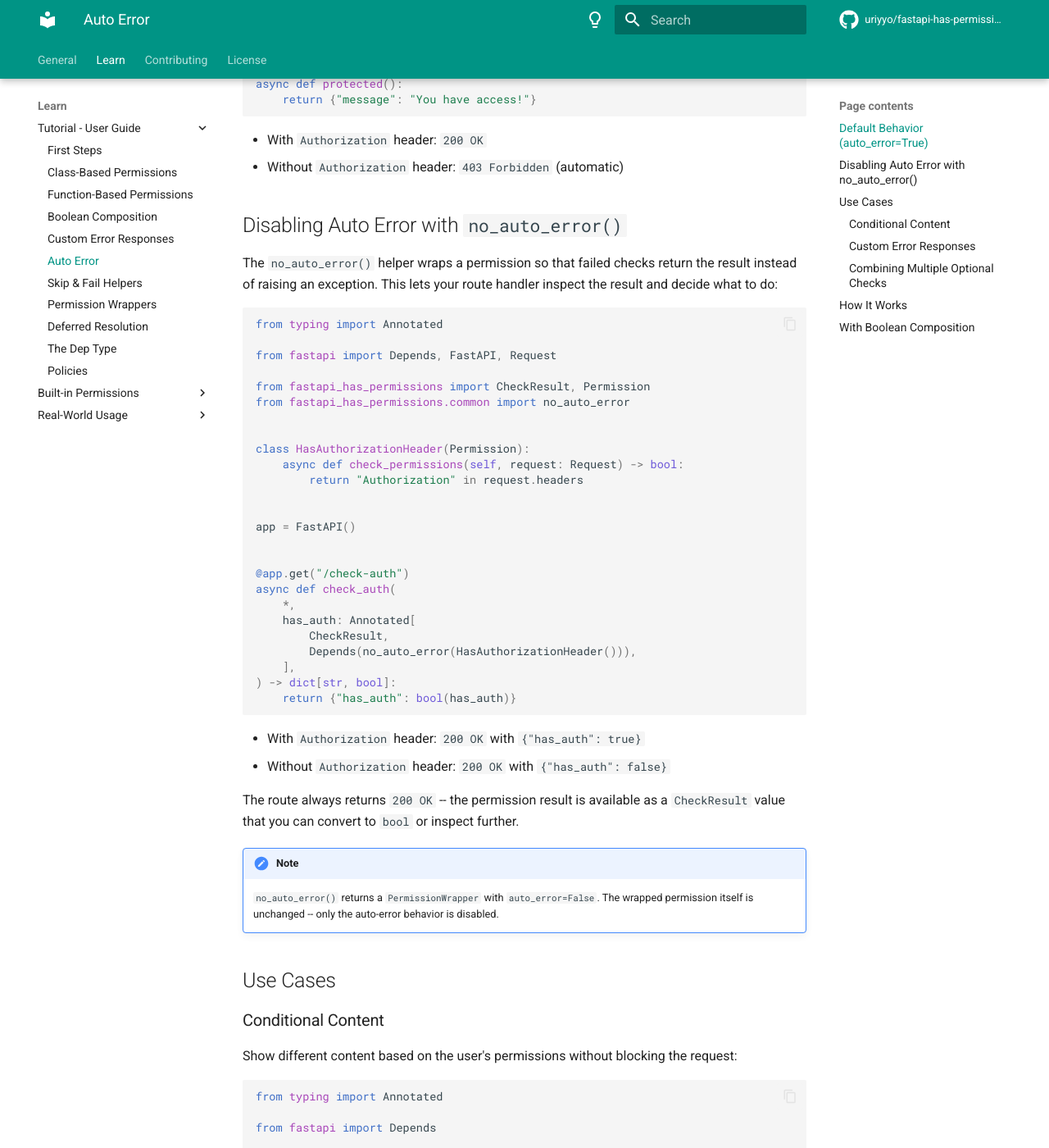
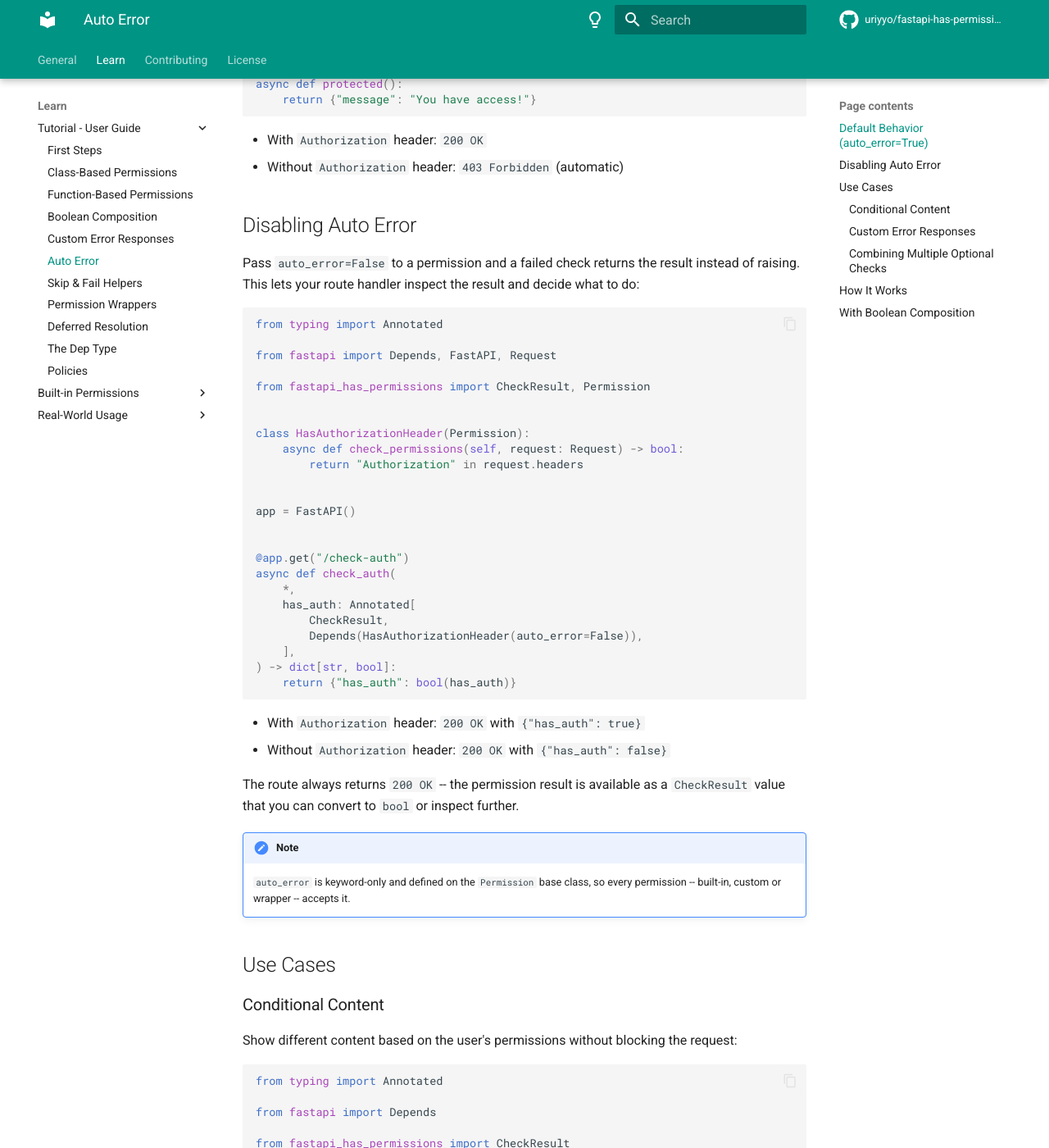
Before and after one commit to uriyyo/fastapi-has-permissions, an MkDocs documentation site: the page built from docs/learn/tutorial/auto_error.md, in a window 1280 px wide and 1400 px high, scrolled down 769 px. Shown: the whole window at 82% size. Built offline with MkDocs 1.6.1 and Material for MkDocs 9.7.7, drawn with Linux system fonts in a browser that asks for light colours; comment, search, counter and statistics services are not loaded; some of the changed text lies outside the part shown.

Commit message:
Remove the no_auto_error helper

````diff
--- a/docs/learn/tutorial/auto_error.md
+++ b/docs/learn/tutorial/auto_error.md
@@ -35,10 +35,10 @@ async def protected():
 - With `Authorization` header: `200 OK`
 - Without `Authorization` header: `403 Forbidden` (automatic)
 
-## Disabling Auto Error with `no_auto_error()`
+## Disabling Auto Error
 
-The `no_auto_error()` helper wraps a permission so that failed checks return the result instead of
-raising an exception. This lets your route handler inspect the result and decide what to do:
+Pass `auto_error=False` to a permission and a failed check returns the result instead of raising.
+This lets your route handler inspect the result and decide what to do:
 
 ```python
 from typing import Annotated
@@ -46,7 +46,6 @@ from typing import Annotated
 from fastapi import Depends, FastAPI, Request
 
 from fastapi_has_permissions import CheckResult, Permission
-from fastapi_has_permissions.common import no_auto_error
 
 
 class HasAuthorizationHeader(Permission):
@@ -62,7 +61,7 @@ async def check_auth(
     *,
     has_auth: Annotated[
         CheckResult,
-        Depends(no_auto_error(HasAuthorizationHeader())),
+        Depends(HasAuthorizationHeader(auto_error=False)),
     ],
 ) -> dict[str, bool]:
     return {"has_auth": bool(has_auth)}
@@ -76,8 +75,8 @@ that you can convert to `bool` or inspect further.
 
 !!! note
 
-    `no_auto_error()` returns a `PermissionWrapper` with `auto_error=False`. The wrapped permission
-    itself is unchanged -- only the auto-error behavior is disabled.
+    `auto_error` is keyword-only and defined on the `Permission` base class, so every permission --
+    built-in, custom or wrapper -- accepts it.
 
 ## Use Cases
 
@@ -91,7 +90,6 @@ from typing import Annotated
 from fastapi import Depends
 
 from fastapi_has_permissions import CheckResult
-from fastapi_has_permissions.common import no_auto_error
 
 
 @app.get("/dashboard")
@@ -99,7 +97,7 @@ async def dashboard(
     *,
     is_admin: Annotated[
         CheckResult,
-        Depends(no_auto_error(HasAdminRole())),
+        Depends(HasAdminRole(auto_error=False)),
     ],
 ) -> dict:
     data = {"welcome": "Hello!"}
@@ -121,7 +119,6 @@ from fastapi import Depends
 from fastapi.responses import JSONResponse
 
 from fastapi_has_permissions import CheckResult, is_failed
-from fastapi_has_permissions.common import no_auto_error
 
 
 @app.get("/resource")
@@ -129,7 +126,7 @@ async def get_resource(
     *,
     result: Annotated[
         CheckResult,
-        Depends(no_auto_error(HasAuthorizationHeader())),
+        Depends(HasAuthorizationHeader(auto_error=False)),
     ],
 ):
     if is_failed(result):
@@ -151,14 +148,13 @@ from typing import Annotated
 from fastapi import Depends
 
 from fastapi_has_permissions import CheckResult
-from fastapi_has_permissions.common import no_auto_error
 
 
 @app.get("/profile")
 async def profile(
     *,
-    is_admin: Annotated[CheckResult, Depends(no_auto_error(HasAdminRole()))],
-    is_moderator: Annotated[CheckResult, Depends(no_auto_error(HasModeratorRole()))],
+    is_admin: Annotated[CheckResult, Depends(HasAdminRole(auto_error=False))],
+    is_moderator: Annotated[CheckResult, Depends(HasModeratorRole(auto_error=False))],
 ) -> dict:
     return {
         "role": "admin" if is_admin else "moderator" if is_moderator else "user",
@@ -173,22 +169,13 @@ the library checks `auto_error`:
 - If `auto_error=True` (default) and the check failed, `raise_http_exception()` is called.
 - If `auto_error=False`, the raw `CheckResult` is returned to the caller (your route handler).
 
-The `no_auto_error()` function is a shorthand for wrapping a permission with `auto_error=False`:
+## With Boolean Composition
+
+A composed permission is built by the `&` and `|` operators, so there is no constructor call of your
+own to pass `auto_error` to. Wrap it in a `PermissionWrapper` instead:
 
 ```python
 from fastapi_has_permissions import PermissionWrapper
-
-# These are equivalent:
-no_auto_error(HasAuthorizationHeader())
-PermissionWrapper(HasAuthorizationHeader(), auto_error=False)
-```
-
-## With Boolean Composition
-
-`no_auto_error()` works with composed permissions too:
-
-```python
-from fastapi_has_permissions.common import no_auto_error
 
 composed = HasAuthorizationHeader() & HasAdminRole()
 
@@ -198,7 +185,7 @@ async def check(
     *,
     result: Annotated[
         CheckResult,
-        Depends(no_auto_error(composed)),
+        Depends(PermissionWrapper(composed, auto_error=False)),
     ],
 ) -> dict[str, bool]:
     return {"allowed": bool(result)}
@@ -206,6 +193,6 @@ async def check(
 
 !!! tip
 
-    Use `no_auto_error()` when you need the permission result inside your route handler.
+    Use `auto_error=False` when you need the permission result inside your route handler.
     For standard "allow or deny" behavior, the default `auto_error=True` is simpler and
     more appropriate.
--- a/fastapi_has_permissions/__init__.py
+++ b/fastapi_has_permissions/__init__.py
@@ -17,7 +17,7 @@ from ._wrappers import (
     Undocumented,
     WithError,
 )
-from .common import Allow, Deny, HasRole, HasScope, IsAuthenticated, no_auto_error
+from .common import Allow, Deny, HasRole, HasScope, IsAuthenticated
 from .types import Dep, DepFactory, Resolved, Resource
 
 __all__ = [
@@ -58,7 +58,6 @@ __all__ = [
     "is_failed",
     "is_skipped",
     "is_successful",
-    "no_auto_error",
     "permission",
     "skip",
 ]
````
Also changed, not shown: 3 other files.
